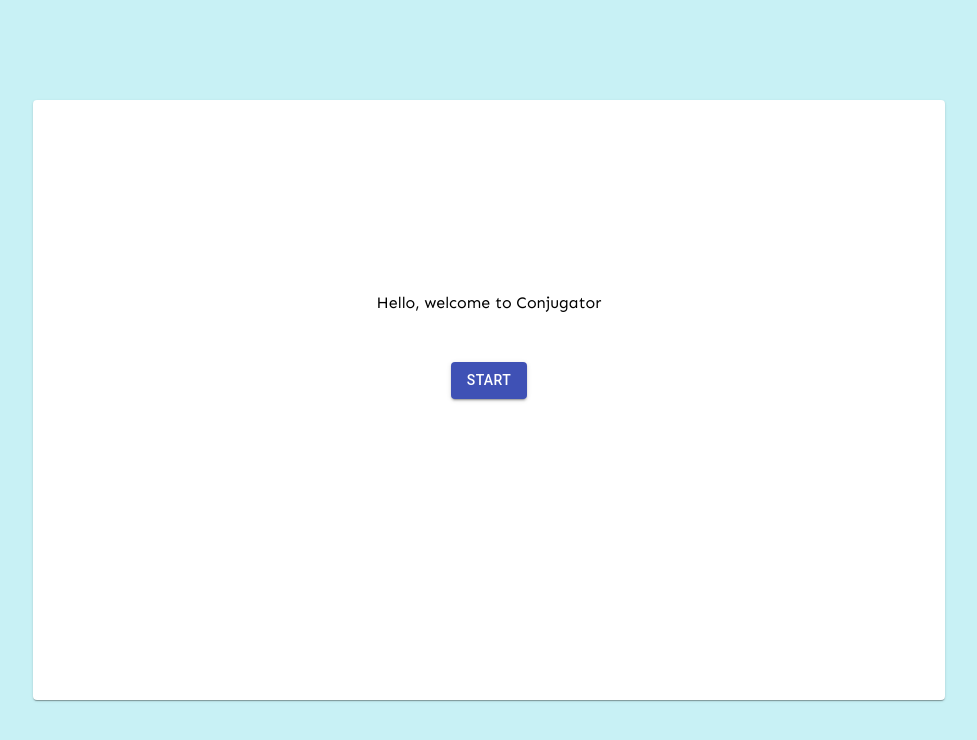
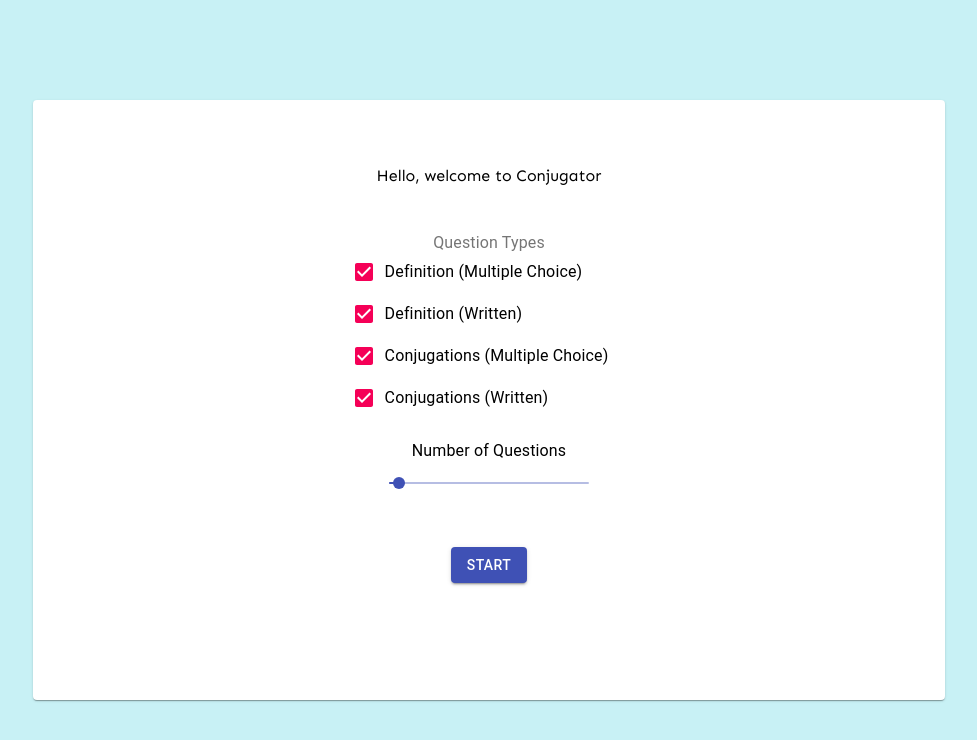
Before and after one commit to nickincardone/conjugator, a React (Create React App) app: page / in a window 1280 px wide. Shown: the top 740 px of the page, without its empty margins (151-1128 px from the left). Built offline with nearby package versions, Linux system fonts and the light colour scheme.

Commit message:
now have beginning options

```diff
--- a/src/App.js
+++ b/src/App.js
@@ -14,18 +14,30 @@ import { Hidden } from '@material-ui/core';
 import Button from '@material-ui/core/Button';
 import Box from '@material-ui/core/Box';
 import QuestionCard from './components/cards/QuestionCard';
+import FormControl from '@material-ui/core/FormControl';
+import FormLabel from '@material-ui/core/FormLabel';
+import FormGroup from '@material-ui/core/FormGroup';
+import FormControlLabel from '@material-ui/core/FormControlLabel';
+import Checkbox from '@material-ui/core/Checkbox';
+import Typography from '@material-ui/core/Typography';
+import Slider from '@material-ui/core/Slider';
 
 class App extends React.Component {
-  numberOfQuestions = 25;
+  incorrectAnswers = 0;
 
   constructor(props) {
     super(props);
     this.state = {
       value: '',
       currentQuestion: 0,
+      numberOfQuestions: 5,
       open: false,
       showStart: true,
-      isMobile: false
+      isMobile: false,
+      questionType1: true,
+      questionType2: true,
+      questionType3: true,
+      questionType4: true,
     };
     this.createQuestions();
   }
@@ -46,20 +58,26 @@ class App extends React.Component {
     return this.resolve(currentVerbType + '.' + currentPronoun, conjugations);
   }
 
+  getQuestionTypes() {
+    const questionTypes = [];
+    if (this.state.questionType1) questionTypes.push(1);
+    if (this.state.questionType2 && !this.state.isMobile) questionTypes.push(2);
+    if (this.state.questionType3) questionTypes.push(3);
+    if (this.state.questionType4 && !this.state.isMobile) questionTypes.push(4);
+    return questionTypes;
+  }
+
   createQuestions = () => {
+    this.incorrectAnswers = 0;
     const questionArray = [];
-    let questionTypes = [1, 2, 3, 4];
-    if (this.state.isMobile) {
-      questionTypes = [1, 3]
-    }
+    let questionTypes = this.getQuestionTypes();
     const pronouns = ['yo', 'tu', 'el', 'nosotros', 'vosotros', 'ellos'];
-    for (let i = 0; i < this.numberOfQuestions; i++) {
+    for (let i = 0; i < this.state.numberOfQuestions; i++) {
       const currentVerb = verbs[Math.floor(Math.random() * verbs.length)];
       const currentVerbType = verbTypes[Math.floor(Math.random() * verbTypes.length)];
       const currentQuestionType = questionTypes[Math.floor(Math.random() * questionTypes.length)];
       const verbTypeList = verbTypeNicknames[currentVerbType].split('.');
       const currentPronoun = pronouns[Math.floor(Math.random() * pronouns.length)];
-
 
       let currentQuestionObject;
       if (currentQuestionType === 3 || currentQuestionType === 4) {
@@ -84,7 +102,9 @@ class App extends React.Component {
           "type2": verbTypeList[1],
           "type3": verbTypeList[2],
           "answer": this.getAnswer(currentVerbType, currentPronoun, currentVerb.conjugations),
-          "choices": this.getConjugationChoices(currentVerbType, currentPronoun, currentVerb.conjugations)
+          "choices": this.getConjugationChoices(currentVerbType,
+            currentPronoun,
+            currentVerb.conjugations)
         };
       }
       if (currentVerbType === 'participle' || currentVerbType === 'gerund') {
@@ -109,7 +129,6 @@ class App extends React.Component {
   getConjugationChoices = (currentVerbType, currentPronoun, conjugations) => {
     const choiceArray = [];
     const correctAnswer = this.getAnswer(currentVerbType, currentPronoun, conjugations);
-    console.log(correctAnswer);
     choiceArray.push(this.filterAnswer(correctAnswer));
     while (choiceArray.length < 4) {
       const randomType = verbTypes[Math.floor(Math.random() * verbTypes.length)];
@@ -127,15 +146,11 @@ class App extends React.Component {
 
   shuffle(array) {
     let currentIndex = array.length, temporaryValue, randomIndex;
-
-    // While there remain elements to shuffle...
     while (0 !== currentIndex) {
 
-      // Pick a remaining element...
       randomIndex = Math.floor(Math.random() * currentIndex);
       currentIndex -= 1;
 
-      // And swap it with the current element.
       temporaryValue = array[currentIndex];
       array[currentIndex] = array[randomIndex];
       array[randomIndex] = temporaryValue;
@@ -150,6 +165,7 @@ class App extends React.Component {
 
   handleClose = () => {
     if (this.state.currentQuestion + 1 === this.questions.length) {
+      this.setState({ showStart: true });
       return;
     }
     this.setState((oldState, props) => ({
@@ -164,6 +180,8 @@ class App extends React.Component {
       if (this.state.open) {
         this.setState({ open: false });
         if (this.state.currentQuestion + 1 === this.questions.length) {
+          this.setState({ showStart: true });
+          return;
         }
         this.setState((oldState, props) => ({
           currentQuestion: oldState.currentQuestion + 1,
@@ -178,7 +196,12 @@ class App extends React.Component {
   processQuestion = () => {
     if (this.realAnswer() !== this.state.value) {
       this.setState({ open: true });
+      this.incorrectAnswers = this.incorrectAnswers + 1;
     } else {
+      if (this.state.currentQuestion + 1 === this.questions.length) {
+        this.setState({ showStart: true });
+        return;
+      }
       this.setState((oldState, props) => ({
         currentQuestion: oldState.currentQuestion + 1,
         value: ""
@@ -209,8 +232,16 @@ class App extends React.Component {
   start = (isMobile) => {
     this.setState({ isMobile: isMobile }, () => {
       this.createQuestions();
-      this.setState({ showStart: false });
+      this.setState({ showStart: false, currentQuestion: 0 });
     });
+  };
+
+  checkboxChange = (event) => {
+    this.setState({ [event.target.name]: event.target.checked });
+  };
+
+  sliderChange = (event, newValue) => {
+    this.setState({ numberOfQuestions: newValue });
   };
 
   render() {
@@ -231,7 +262,52 @@ class App extends React.Component {
                     textAlign={'center'}
                     style={{ 'paddingTop': '50px' }}
                   >
-                    Hello, welcome to Conjugator {this.state.showStart}<br/>
+                    Hello, welcome to Conjugator<br/>
+                    <FormControl component="fieldset"
+                                 style={{ 'marginTop': '50px', 'marginBottom': '20px' }}>
+                      <FormLabel component="legend">Question Types</FormLabel>
+                      <FormGroup>
+                        <FormControlLabel
+                          control={<Checkbox name="questionType3" checked={this.state.questionType3}
+                                             onChange={this.checkboxChange}/>}
+                          label="Definition (Multiple Choice)"
+                        />
+                        <Hidden mdDown>
+                          <FormControlLabel
+                            control={<Checkbox name="questionType4"
+                                               checked={this.state.questionType4}
+                                               onChange={this.checkboxChange}/>}
+                            label="Definition (Written)"
+                          />
+                        </Hidden>
+                        <FormControlLabel
+                          control={<Checkbox name="questionType1" checked={this.state.questionType1}
+                                             onChange={this.checkboxChange}/>}
+                          label="Conjugations (Multiple Choice)"
+                        />
+                        <Hidden mdDown>
+                          <FormControlLabel
+                            control={<Checkbox name="questionType2"
+                                               checked={this.state.questionType2}
+                                               onChange={this.checkboxChange}/>}
+                            label="Conjugations (Written)"
+                          />
+                        </Hidden>
+                      </FormGroup>
+                    </FormControl>
+                    <Typography id="discrete-slider-custom" gutterBottom>
+                      Number of Questions
+                    </Typography>
+                    <Slider
+                      defaultValue={this.state.numberOfQuestions}
+                      min={0}
+                      max={100}
+                      aria-labelledby="discrete-slider-custom"
+                      step={5}
+                      valueLabelDisplay="auto"
+                      style={{ "maxWidth": "200px" }}
+                      onChange={this.sliderChange}
+                    />
                     <Hidden smUp>
                       <Button variant="contained" color="primary" onClick={() => {
                         this.start(true)
@@ -252,9 +328,10 @@ class App extends React.Component {
                   <LinearProgress
                     variant="determinate"
                     color="secondary"
-                    value={(this.state.currentQuestion / this.numberOfQuestions) * 100}/>
+                    value={(this.state.currentQuestion / this.state.numberOfQuestions) * 100}/>
                   <SimpleDialog
-                    open={this.state.open} handleClose={this.handleClose}
+                    open={this.state.open}
+                    handleClose={this.handleClose}
                     answer={this.state.value}
                     correctAnswer={this.realAnswer()}/>
                   {this.getQuestion(this.questions[this.state.currentQuestion].questionType)}
--- a/src/components/SimpleDialog.js
+++ b/src/components/SimpleDialog.js
@@ -2,6 +2,7 @@ import Dialog from '@material-ui/core/Dialog';
 import React from 'react';
 import Typography from '@material-ui/core/Typography';
 import './SimpleDialog.scss';
+import { Hidden } from '@material-ui/core';
 
 function simpleDialog(props) {
 
@@ -10,7 +11,12 @@ function simpleDialog(props) {
       <Typography variant="h4">Keep working on this one!</Typography>
       <Typography variant="subtitle1">Your answer: {props.answer}</Typography>
       <Typography variant="subtitle2">Correct answer: {props.correctAnswer}</Typography>
-      <Typography variant="caption">Press enter to continue</Typography>
+      <Hidden smUp>
+        <Typography variant="caption">Click outside box to continue</Typography>
+      </Hidden>
+      <Hidden mdDown>
+        <Typography variant="caption">Press enter to continue</Typography>
+      </Hidden>
     </Dialog>
   );
 }
```
